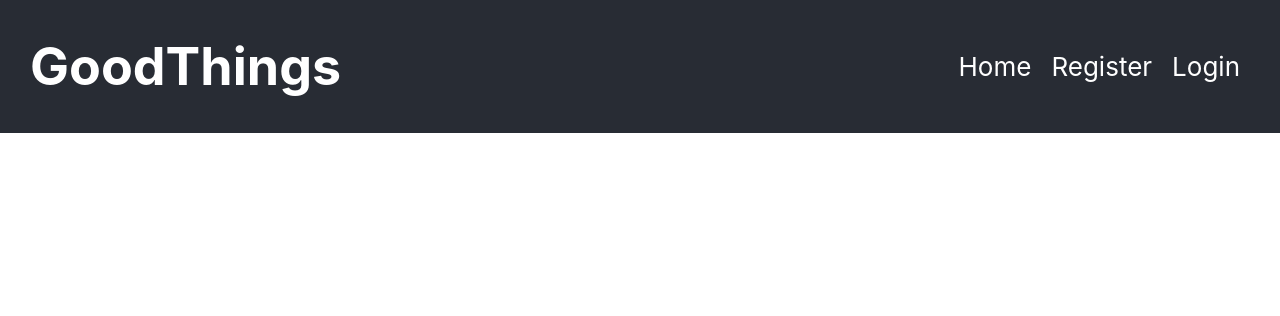
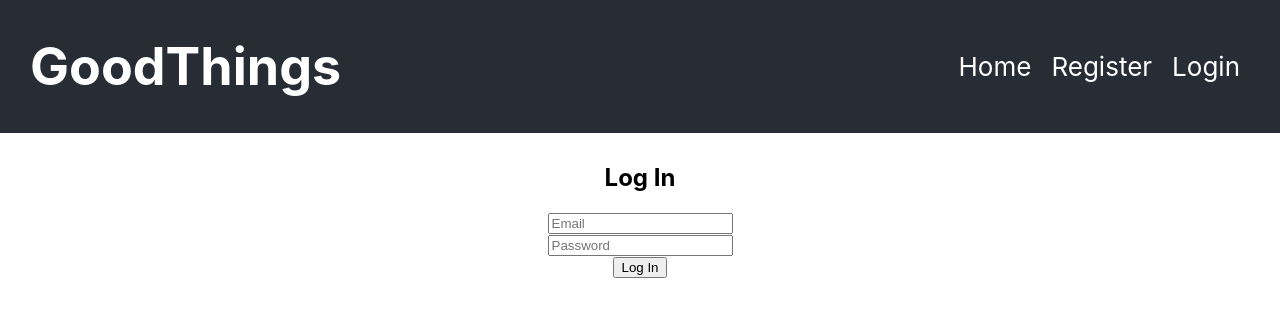
Before and after one commit to itdev161-fa2019/adam-peterka, a React (Create React App) app in the folder client/: page /login in a window 1280 px wide. Shown: the top 316 px of the page. Built offline with nearby package versions, Linux system fonts and the light colour scheme.

Commit message:
completed Activity 8

```diff
--- a/client/src/App.tsx
+++ b/client/src/App.tsx
@@ -109,9 +109,11 @@
                 path="/register"
                 render={() => <Register {...authProps} />}
               />
-              <Route exact path="/register">
-                <Login {...this.authenticateUser} />
-              </Route>
+              <Route
+                exact
+                path="/login"
+                render={() => <Login {...authProps} />}
+              />
             </Switch>
           </main>
         </div>
--- a/client/src/components/Login/Login.js
+++ b/client/src/components/Login/Login.js
@@ -1,7 +1,91 @@
-import React from 'react';
+import React, { useState } from "react";
+import axios from "axios";
+import { useHistory } from "react-router-dom";
 
-const Login = () => {
-  return <div>Login</div>;
+const Login = ({ authenticateUser }) => {
+  let history = useHistory();
+  const [userData, setUserData] = useState({
+    email: "",
+    password: ""
+  });
+  const [errorData, setErrorData] = useState({ errors: null });
+
+  const { email, password } = userData;
+  const { errors } = errorData;
+
+  const onChange = e => {
+    const { name, value } = e.target;
+    setUserData({
+      ...userData,
+      [name]: value
+    });
+  };
+
+  const loginUser = async () => {
+    const newUser = {
+      email: email,
+      password: password
+    };
+
+    try {
+      const config = {
+        headers: {
+          "Content-Type": "application/json"
+        }
+      };
+
+      const body = JSON.stringify(newUser);
+      const res = await axios.post(
+        "http://localhost:5000/api/login",
+        body,
+        config
+      );
+
+      // Store user data and redirect
+      localStorage.setItem("token", res.data.token);
+      history.push("/");
+    } catch (error) {
+      //Clear user data
+      localStorage.removeItem("token");
+
+      setErrorData({
+        ...errors,
+        errors: error.response.data.errors
+      });
+    }
+
+    authenticateUser();
+  };
+
+  return (
+    <div>
+      <h2>Log In</h2>
+      <div>
+        <input
+          type="text"
+          placeholder="Email"
+          name="email"
+          value={email}
+          onChange={e => onChange(e)}
+        />
+      </div>
+      <div>
+        <input
+          type="text"
+          placeholder="Password"
+          name="password"
+          value={password}
+          onChange={e => onChange(e)}
+        />
+      </div>
+      <div>
+        <button onClick={() => loginUser()}>Log In</button>
+      </div>
+      <div>
+        {errors && errors.map(error => <div key={error.msg}>{error.msg}</div>)}
+      </div>
+    </div>
+  );
 };
 
 export default Login;
--- a/client/src/components/Register/Register.js
+++ b/client/src/components/Register/Register.js
@@ -104,10 +104,10 @@
         />
       </div>
       <div>
-        <button onClick={() => register()}>Register</button>
+        <button onClick={() => registerUser()}>Register</button>
       </div>
       <div>
-        {errors && errors.map(error => <div key={error.msp}>{error.msg}</div>)}
+        {errors && errors.map(error => <div key={error.msg}>{error.msg}</div>)}
       </div>
     </div>
   );
```
